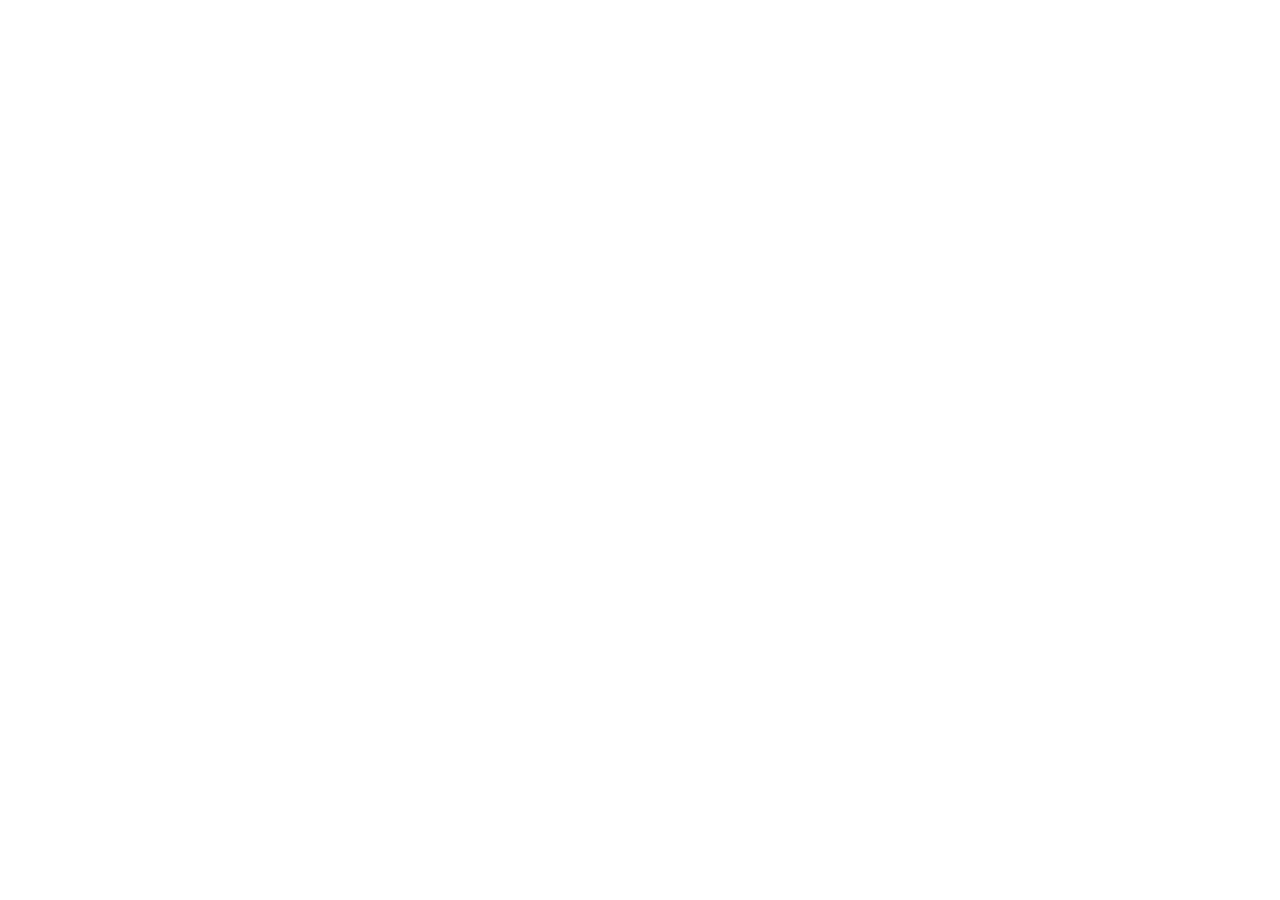
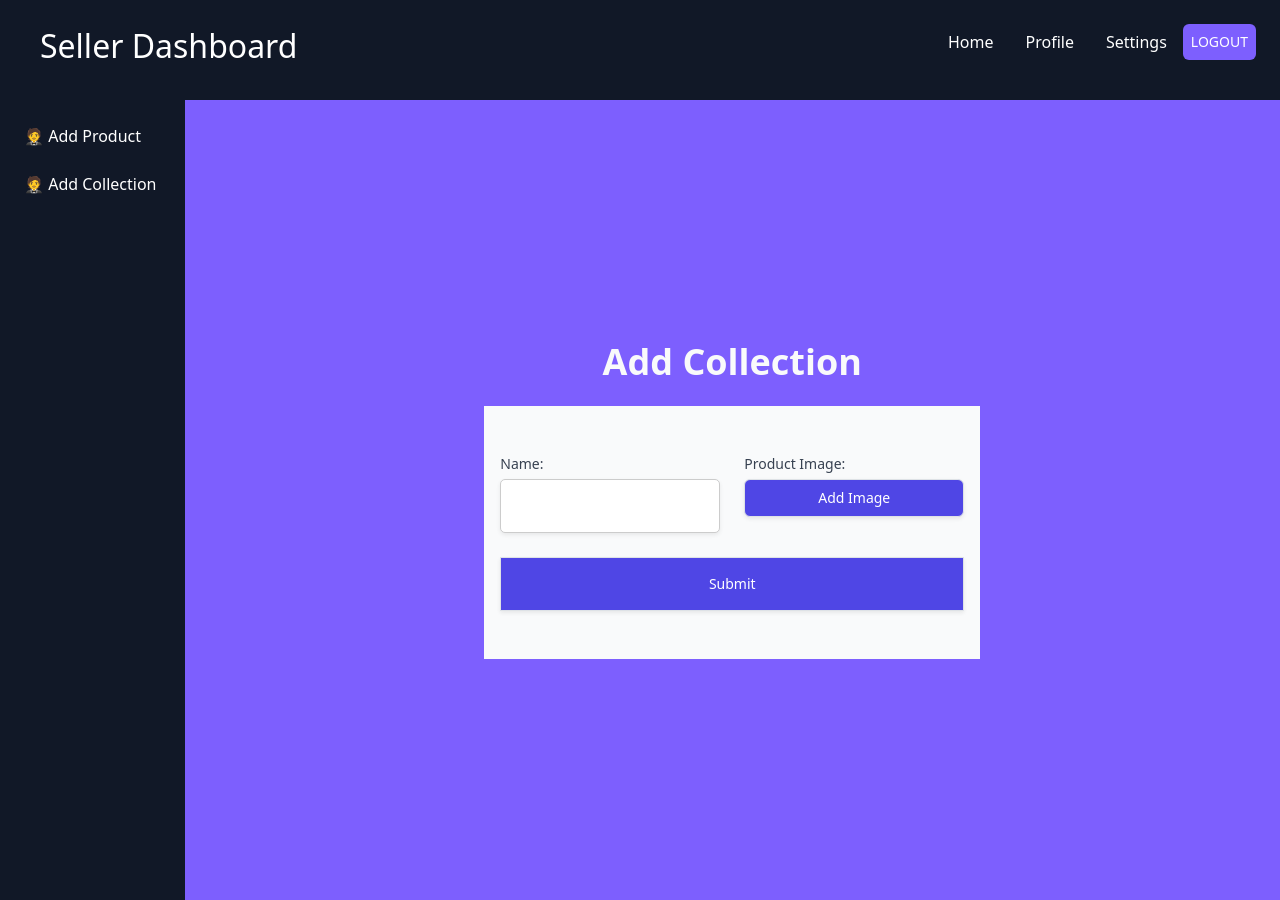
Before and after one commit to ragOP/zayy-seller, a React (Create React App) app: page /dashboard/collection in a window 1280 px wide. Before the commit this address had no page. Before the commit the page ends 800 px from the top, so only its background shows below. Built offline with nearby package versions, Linux system fonts and the light colour scheme.

Commit message:
Add collection routes

```diff
--- a/src/App.js
+++ b/src/App.js
@@ -8,6 +8,7 @@ import AddProduct from "./pages/AddProduct";
 import RegisterPage from "./pages/RegisterPage";
 import "bootstrap/dist/css/bootstrap.min.css";
 import "bootstrap/dist/js/bootstrap.bundle.min.js";
+import AddCollection from "./pages/AddCollection";
 
 function App() {
   return (
@@ -16,8 +17,9 @@ function App() {
         <Route path="/" element={<LoginPage />} />
         <Route path="/dashboard" element={<DashboardPage />} />
         <Route path="/register" element={<RegisterPage />} />
+        <Route path="/dashboard/customers" element={<AddProduct />} />
+        <Route path="/dashboard/collection" element={<AddCollection />} />
 
-        <Route path="/dashboard/customers" element={<AddProduct />} />
       </Routes>
     </Router>
   );
--- a/src/components/Sidebar.jsx
+++ b/src/components/Sidebar.jsx
@@ -3,12 +3,15 @@ import { Link } from "react-router-dom";
 
 function Sidebar() {
   return (
-    <div className="bg-gray-900 text-white h-screen w-48 p-4 flex flex-col">
+    <div className="bg-gray-900 text-white  w-48 p-4 flex flex-col" style={{height:"100vh"}} >
       {/* <Link to="/dashboard/customers" className="text-white no-underline mb-4">
         🤵 Customer List
       </Link> */}
       <Link to="/dashboard/customers" className="text-white no-underline mb-4">
         🤵 Add Product
+      </Link>
+      <Link to="/dashboard/collection" className="text-white no-underline mb-4">
+        🤵 Add Collection
       </Link>
       {/* <Link to="/dashboard/sellers" className="text-white no-underline mb-4">
         🏪 Seller List
--- /dev/null
+++ b/src/pages/AddCollection.jsx
@@ -0,0 +1,187 @@
+import React, { useRef, useState } from "react";
+import { useNavigate } from "react-router-dom";
+import { ToastContainer, toast } from "react-toastify";
+import "react-toastify/dist/ReactToastify.css";
+import Header from "../components/Header";
+import Sidebar from "../components/Sidebar";
+
+const AddCollection = () => {
+  const navigate = useNavigate();
+  const fileInputRef = useRef(null);
+
+  const [formData, setFormData] = useState({
+    name: "",
+    image: null,
+  });
+
+  const handleChange = (e) => {
+    const { name, value, type, files } = e.target;
+
+    if (type === "file") {
+      setFormData((prevState) => ({
+        ...prevState,
+        [name]: files[0],
+      }));
+    } else {
+      setFormData((prevState) => ({
+        ...prevState,
+        [name]: value,
+      }));
+    }
+  };
+
+  const handleAddImage = () => {
+    fileInputRef.current.click();
+  };
+
+  const handleDeleteImage = () => {
+    setFormData((prevState) => ({
+      ...prevState,
+      image: null,
+    }));
+  };
+
+  const handleSubmit = async (e) => {
+    e.preventDefault();
+    const formDataForRequest = new FormData();
+
+    for (const key in formData) {
+      if (key !== "image") {
+        formDataForRequest.append(key, formData[key]);
+      }
+    }
+
+    if (formData.image) {
+      formDataForRequest.append("image", formData.image);
+    }
+
+    const token = localStorage.getItem("token");
+    let loadingToastId;
+    try {
+      loadingToastId = toast.info("Adding Product. Please wait...", {
+        position: "bottom-right",
+        autoClose: false,
+        hideProgressBar: false,
+      });
+
+      const response = await fetch(
+        "https://zayy-backend.onrender.com/api/seller/collection",
+        {
+          method: "POST",
+          headers: {
+            Authorization: `Bearer ${token}`,
+          },
+          body: formDataForRequest,
+        }
+      );
+
+      if (response.ok) {
+        toast.update(loadingToastId, {
+          render: "Collection added successfully",
+          type: "success",
+          autoClose: 2000,
+        });
+        setTimeout(() => {
+          navigate("/dashboard");
+        }, 2000);
+      } else {
+        const errorMessage = await response.json();
+        throw new Error(JSON.stringify(errorMessage));
+      }
+    } catch (error) {
+      console.error("Error details:", error.message);
+      const parsedError = JSON.parse(error.message);
+      toast.update(loadingToastId, {
+        render: parsedError.message,
+        type: "error",
+        autoClose: 2000,
+      });
+    }
+  };
+
+  return (
+    <>
+      <ToastContainer position="bottom-right" autoClose={5000} theme="light" />
+      <Header/>
+      <div className="flex">
+      <Sidebar/>
+            <div className="p-8 flex items-center justify-center  flex-col bg-[#7d5ffe]" style={{height:"100vh",width:'90%'}}>
+        <h2 className="text-4xl font-bold mb-4 text-gray-50">Add Collection</h2>
+        <form
+          onSubmit={handleSubmit}
+          className="space-y-4 bg-gray-50 py-5 px-3 min-w-fit"
+        >
+          <div className="grid grid-cols-1 sm:grid-cols-2 gap-4">
+            <div>
+              <label
+                htmlFor="name"
+                className="block text-sm font-medium text-gray-700"
+              >
+                Name:
+              </label>
+              <input
+                id="name"
+                name="name"
+                type="text"
+                value={formData.name}
+                onChange={handleChange}
+                className="mt-1 focus:ring-indigo-500 focus:border-indigo-500 block w-full shadow-sm sm:text-sm border-gray-900 rounded-md py-3 px-2"
+              />
+            </div>
+            <div>
+              <label
+                htmlFor="image"
+                className="block text-sm font-medium text-gray-700"
+              >
+                Product Image:
+              </label>
+              <div className="mt-1 flex">
+                <button
+                  type="button"
+                  onClick={handleAddImage}
+                  className="py-2 px-4 border border-transparent shadow-sm text-sm font-medium rounded-md text-white bg-indigo-600 hover:bg-indigo-700 focus:outline-none focus:ring-2 focus:ring-offset-2 focus:ring-indigo-500"
+                >
+                  Add Image
+                </button>
+                <input
+                  type="file"
+                  id="image"
+                  name="image"
+                  accept="image/*"
+                  ref={fileInputRef}
+                  onChange={handleChange}
+                  className="hidden"
+                />
+              </div>
+              {formData.image && (
+                <div className="relative mt-2">
+                  <img
+                    src={URL.createObjectURL(formData.image)}
+                    alt="Product"
+                    className="h-24 w-24 object-cover rounded-md"
+                  />
+                  <button
+                    type="button"
+                    onClick={handleDeleteImage}
+                    className="absolute top-0 right-0 bg-gray-500 hover:bg-red-600 text-white rounded-full h-6 w-6 flex items-center justify-center text-xs"
+                  >
+                    X
+                  </button>
+                </div>
+              )}
+            </div>
+          </div>
+          <button
+            type="submit"
+            className="mt-4 w-full flex justify-center py-3 px-4 border border-transparent shadow-sm text-sm font-medium text-white bg-indigo-600 hover:bg-indigo-700 focus:outline-none focus:ring-2 focus:ring-offset-2 focus:ring-indigo-500"
+          >
+            Submit
+          </button>
+        </form>
+      </div>
+      </div>
+    </>
+  );
+};
+
+export default AddCollection;
--- a/src/pages/AddProduct.jsx
+++ b/src/pages/AddProduct.jsx
@@ -2,6 +2,8 @@ import React, { useRef, useState } from "react";
 import { useNavigate } from "react-router-dom";
 import { ToastContainer, toast } from "react-toastify";
 import "react-toastify/dist/ReactToastify.css";
+import Sidebar from "../components/Sidebar";
+import Header from "../components/Header";
 
 
 const categoriesData = [
@@ -183,7 +185,10 @@ console.log("FormData",formData)
         closeButton={false}
         theme="light"
       />
-      <div className="p-8 flex items-center justify-center flex-col bg-[#7d5ffe]">
+            <Header/>
+      <div className="flex">
+      <Sidebar/>
+      <div className="p-8 flex items-center justify-center flex-col bg-[#7d5ffe]" style={{width:"90%",height:"auto"}}>
         <h2 className="text-4xl font-bold mb-4 text-gray-50">Add Product</h2>
         <form
           onSubmit={handleSubmit}
@@ -474,6 +479,8 @@ console.log("FormData",formData)
           </button>
         </form>
       </div>
+      </div>
+
     </>
   );
 };
```
